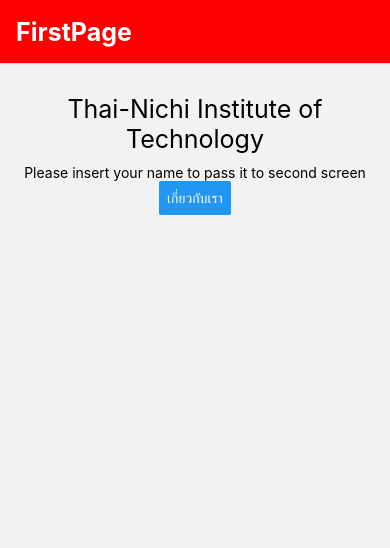
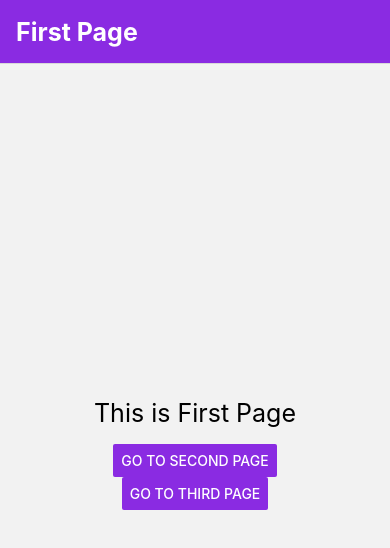
Before and after one commit to EarthChaotic/nvProject, a React Native app: screen / in a window 390 px wide. Shown: the top 548 px of the page. Built offline with nearby package versions, Linux system fonts and the light colour scheme.

Commit message:
8/31/2022

```diff
--- a/App.js
+++ b/App.js
@@ -4,6 +4,10 @@
 import {createNativeStackNavigator} from '@react-navigation/native-stack';
 import FirstPage from './Screens/FirstPage';
 import SecondPage from './Screens/SecondPage';
+import StackFP from './Pages/StackFP';
+import StackSP from './Pages/StackSP';
+import StackTP from './Pages/StackTP';
+import Styles from './Pages/components/Styles';
 
 
 const Stack = createNativeStackNavigator();
@@ -12,15 +16,16 @@
   return (
     <NavigationContainer>
       <Stack.Navigator
-       initialRouteName='FirstPage'
+       initialRouteName='StackFP'
       screenOptions={{
-        headerStyle: { backgroundColor:'#FE0000'},
+        headerStyle: { backgroundColor:'#8A2BE2'},
         headerTintColor:'#fff',
         headerTitleStyle:{fontWeight:'bold',fontSize:25}
       }}
       >
-        <Stack.Screen name ='FirstPage' component = {FirstPage}/>
-        {/* <Stack.Screen name ='CreatePost' component = {SecondPage}/> */}
+        <Stack.Screen name ='First Page' component = {StackFP}/>
+        <Stack.Screen name ='Second Page' component = {StackSP}/>
+        <Stack.Screen name ='Third Page' component = {StackTP}/>
       </Stack.Navigator>
     </NavigationContainer>
 
--- /dev/null
+++ b/Pages/StackFP.js
@@ -0,0 +1,26 @@
+import { StyleSheet, Text, View,Button,TextInput } from 'react-native'
+import {NavigationContainer} from '@react-navigation/native';
+import {createNativeStackNavigator} from '@react-navigation/native-stack';
+import React from "react";
+import Styles from './components/Styles';
+
+const StackFP = ({navigation,route}) => {
+
+  return (
+    <View style={Styles.container}>
+        <Text style={Styles.textTopStyle}>This is First Page</Text>
+        <Button
+        color='#8A2BE2'
+      title='Go To Second Page'
+      onPress={()=>navigation.navigate('Second Page')}
+      />
+              <Button
+              color='#8A2BE2'
+      title='Go To Third Page'
+      onPress={()=>navigation.navigate('Third Page')}
+      />
+  </View>
+  )
+}
+
+export default StackFP
--- /dev/null
+++ b/Pages/StackSP.js
@@ -0,0 +1,27 @@
+import { StyleSheet, Text, View,Button,TextInput } from 'react-native'
+import {NavigationContainer} from '@react-navigation/native';
+import {createNativeStackNavigator} from '@react-navigation/native-stack';
+import React from "react";
+import Styles from './components/Styles';
+
+const StackSP = ({navigation,route}) => {
+
+  return (
+    <View style={Styles.container}>
+        <Text style={Styles.textTopStyle}>This is Second Page</Text>
+        <Button
+        color='#8A2BE2'
+      title='Go To First Page'
+      onPress={()=>navigation.navigate('First Page')}
+      />
+              <Button
+              color='#8A2BE2'
+      title='Go To Third Page'
+      onPress={()=>navigation.navigate('Third Page')}
+      />
+
+  </View>
+  )
+}
+
+export default StackSP
--- /dev/null
+++ b/Pages/StackTP.js
@@ -0,0 +1,28 @@
+import { StyleSheet, Text, View,Button,TextInput } from 'react-native'
+import {NavigationContainer} from '@react-navigation/native';
+import {createNativeStackNavigator} from '@react-navigation/native-stack';
+import React from "react";
+import Styles from './components/Styles';
+
+const StackTP = ({navigation,route}) => {
+
+  return (
+    <View style={Styles.container}>
+        <Text style={Styles.textTopStyle}>This is Third Page</Text>
+        <Button
+        color='#8A2BE2'
+      title='Go To First Page'
+      onPress={()=>navigation.navigate('First Page')}
+      />
+              <Button
+              color='#8A2BE2'
+      title='Go To Second Page'
+      onPress={()=>navigation.navigate('Second Page')}
+      />
+
+  </View>
+
+  )
+}
+
+export default StackTP
--- /dev/null
+++ b/Pages/components/Styles.js
@@ -0,0 +1,22 @@
+import { StyleSheet, Text, View } from 'react-native'
+import React from 'react'
+
+const Styles = StyleSheet.create({
+    container: {
+        flex: 1,
+        alignItems: 'center',
+        justifyContent: 'center'
+    },
+    textTopStyle: {
+        fontSize: 25,
+        textAlign: 'center',
+        marginBottom: 16,
+    },
+    textBottomStyle: {
+        textAlign: 'center',
+        fontSize: 16,
+        color:'grey'
+    },
+})
+
+export default Styles
--- a/Screens/FirstPage.js
+++ b/Screens/FirstPage.js
@@ -1,17 +1,32 @@
 import { StyleSheet, Text, View,Button,TextInput } from 'react-native'
 import {NavigationContainer} from '@react-navigation/native';
 import {createNativeStackNavigator} from '@react-navigation/native-stack';
+import React from "react";
 
 const FirstPage = ({navigation,route}) => {
+
+    const [postText, setPostText] = React.useState("");
 
   return (
     <View style={styles.container}>
         <Text style={styles.heading}>Thai-Nichi Institute of Technology</Text>
-        <Text styles={styles.textStyle}>Please insert your name to pass it to second screen</Text>
+        <Text styles={styles.textStyle}>Please Insert Your Name To Pass It To Second Screen</Text>
+        <TextInput
+        placeholder='Name Here'
+        style={{
+            width:300,
+            padding:10,
+            backgroundColor:"white",
+            marginTop:15,
+            marginBottom:10
+        }}
+        onChangeText={setPostText}
+        value={postText}
+        />
         <Button
-      title='เกี่ยวกับเรา'
-      onPress={()=>navigation.navigate('SecondPage',
-      {email:'tr.jirapon_st@tni.ac.th'}
+      title='Go Next'
+      onPress={()=>navigation.navigate('Second Page',
+      {postText}
       )}
       />
 
--- a/Screens/SecondPage.js
+++ b/Screens/SecondPage.js
@@ -2,17 +2,36 @@
 import { StyleSheet, Text, View, Button } from 'react-native';
 import {NavigationContainer, TabRouter} from '@react-navigation/native';
 import {createNativeStackNavigator} from '@react-navigation/native-stack';
+import React from "react";
 
-const SecondPage = ({route}) => {
+const SecondPage = ({ route }) => {
+  return (
+    <View style={styles.container}>
+      <View>
+        <Text style={styles.heading}>Thai-Nichi Institute of Technology</Text>
+        <Text style={styles.textStyle}>Values Passed From First Page : {route.params?.postText}</Text>
+      </View>
+    </View>
+  );
+};
 
-  return (
-    <View style={{flex:1,alignItems:'center',justifyContent:'center'}}>
-      <Text>About Screen</Text>
-      <Text>Email : {route.params.email}</Text>
-    </View>
-  )
-}
+export default SecondPage;
 
-export default SecondPage
+const styles = StyleSheet.create({
+  container: {
+    flex: 1,
+    alignItems: "center",
+    padding: 20,
+  },
+  heading: {
+    fontSize: 25,
+    textAlign: "center",
 
-const styles = StyleSheet.create({})
+    marginVertical: 10,
+  },
+  textStyle: {
+    textAlign: "center",
+    fontSize: 16,
+    marginVertical: 10,
+  },
+});
```
Also changed, not shown: Screens/HomeScreen.js (line endings or trailing spaces).
